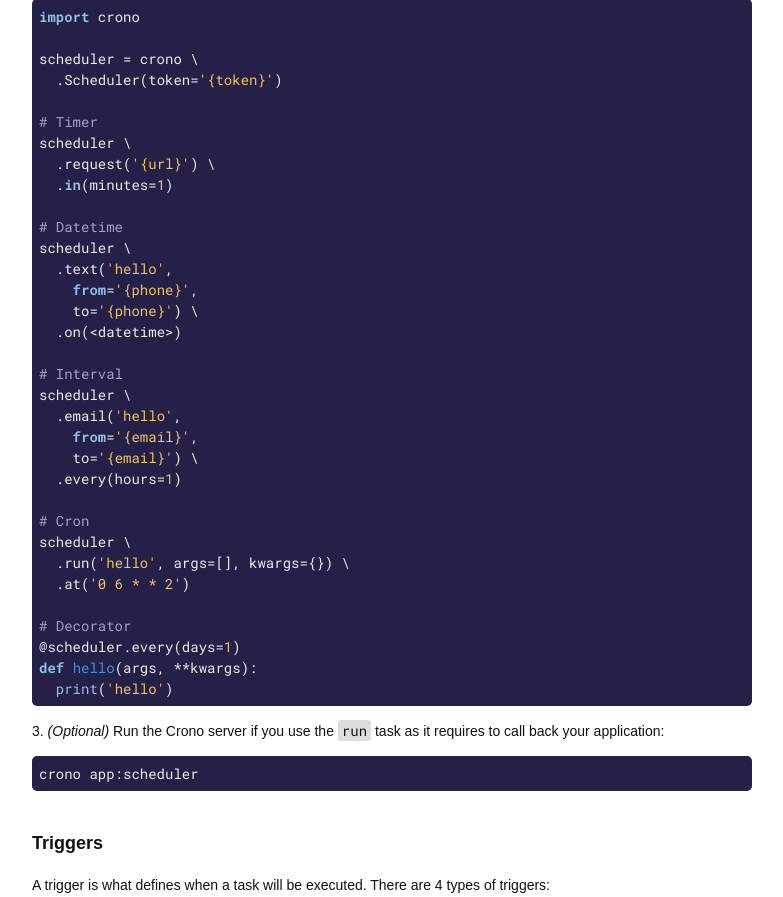
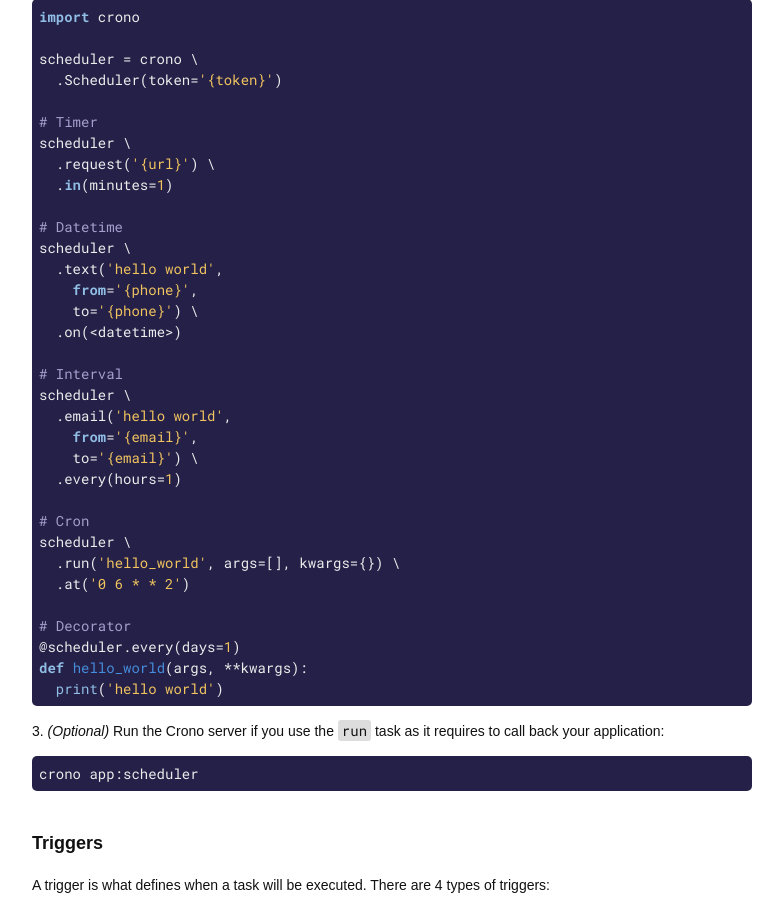
Before and after one commit to gduverger/crono, a Python web app: template api/templates/index.html in a window 1280 px wide. Shown: the part 589-1486 px from the top of the page, without its empty margins (248-1031 px from the left). Run offline with Jinja, Linux system fonts and the light colour scheme; the template is opened without the code that fills it, so the values that code supplies are empty; some libraries are stand-ins or nearby versions; some web fonts are replaced.

Commit message:
hello_world

```diff
--- a/api/templates/index.html
+++ b/api/templates/index.html
@@ -62,27 +62,27 @@ scheduler<span class="br"> \
 
 # Datetime
 scheduler<span class="br"> \
-  </span>.<a href="#tasks">text</a>('hello', <span class="br">
+  </span>.<a href="#tasks">text</a>('hello world', <span class="br">
     </span><span class="hljs-keyword-from">from</span>='{phone}', <span class="br">
     </span>to='{phone}')<span class="br"> \
   </span>.<a href="#triggers-datetime">on</a>(&lt;datetime&gt;)
 
 # Interval
 scheduler<span class="br"> \
-  </span>.<a href="#tasks">email</a>('hello', <span class="br">
+  </span>.<a href="#tasks">email</a>('hello world', <span class="br">
     </span><span class="hljs-keyword-from">from</span>='{email}', <span class="br">
     </span>to='{email}')<span class="br"> \
   </span>.<a href="#triggers-interval">every</a>(hours=1)
 
 # Cron
 scheduler<span class="br"> \
-  </span>.<a href="#tasks">run</a>('hello', args=[], kwargs={})<span class="br"> \
+  </span>.<a href="#tasks">run</a>('hello_world', args=[], kwargs={})<span class="br"> \
   </span>.<a href="#triggers-cron">at</a>('0 6 * * 2')
 
 # Decorator
 @scheduler.<a href="#triggers">every</a>(days=1)
-def hello(args, **kwargs):
-  print('hello')
+def hello_world(args, **kwargs):
+  print('hello world')
 </code></pre>
 
 <p>3. <i>(Optional)</i> Run the Crono server if you use the <code>run</code> task as it requires to call back your application:</p>
```
